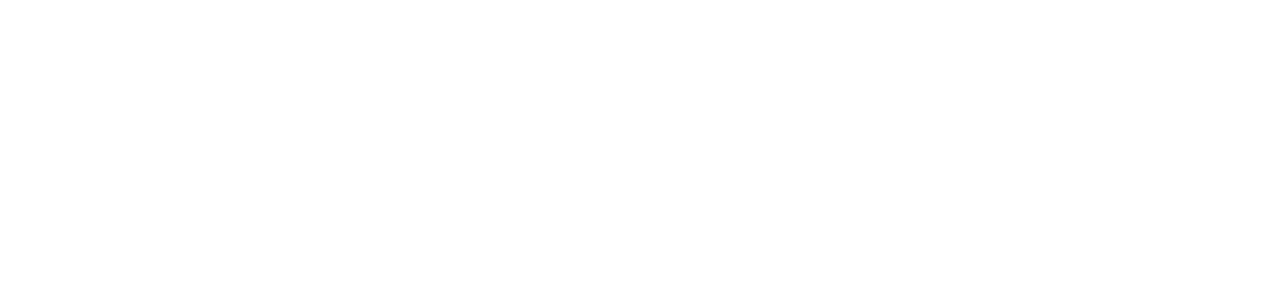
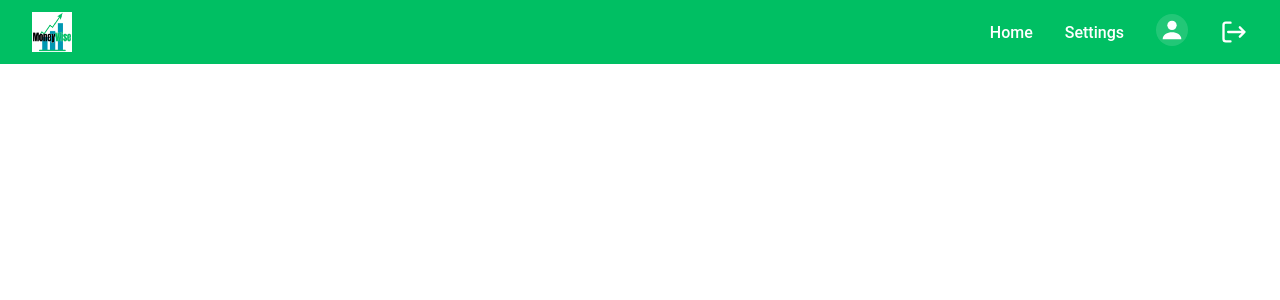
Before and after one commit to chippee08/MoneyWise, a Vue app in the folder MoneyWise/: page /home in a window 1280 px wide. Shown: the top 300 px of the page. Built offline with nearby package versions, Linux system fonts and the light colour scheme.

Commit message:
Updae header
Created the design for header

```diff
--- /dev/null
+++ b/MoneyWise/src/components/header.vue
@@ -0,0 +1,267 @@
+<template>
+  <header class="header">
+    <!-- Logo (left on desktop, center on mobile) -->
+    <div class="logo-container">
+      <img src="@/assets/MoneyWise-Icon.png" alt="MoneyWise Logo" class="logo" />
+    </div>
+
+    <!-- Desktop Navigation -->
+    <nav class="nav">
+      <a href="/home" class="nav-link">Home</a>
+      <a href="/settings" class="nav-link">Settings</a>
+      <a href="/profile" class="nav-link">
+        <!-- Profile SVG Icon -->
+        <svg class="profile-icon" width="32" height="32" viewBox="0 0 24 24" fill="#fff">
+          <circle cx="12" cy="8" r="4"/>
+          <path d="M4 20c0-4 4-6 8-6s8 2 8 6" />
+        </svg>
+      </a>
+      <button class="signout-btn" title="Sign Out">
+        <!-- Sign Out SVG Icon -->
+        <svg class="signout-icon" width="28" height="28" viewBox="0 0 24 24" fill="none" stroke="#fff" stroke-width="2" stroke-linecap="round" stroke-linejoin="round">
+          <path d="M17 16l4-4m0 0l-4-4m4 4H7"/>
+          <path d="M9 20H5a2 2 0 0 1-2-2V6a2 2 0 0 1 2-2h4"/>
+        </svg>
+      </button>
+    </nav>
+
+    <!-- Hamburger Menu Icon (mobile only) -->
+    <button
+    class="menu-btn"
+    v-if="!sidebarOpen"
+    @click="toggleSidebar"
+    aria-label="Open navigation"
+    >
+    <svg width="32" height="32" fill="white" viewBox="0 0 24 24">
+        <rect y="4" width="24" height="2" rx="1"/>
+        <rect y="11" width="24" height="2" rx="1"/>
+        <rect y="18" width="24" height="2" rx="1"/>
+    </svg>
+    </button>
+
+    <!-- Sidebar (mobile only) -->
+    <transition name="sidebar">
+      <aside v-if="sidebarOpen" class="sidebar">
+        <div class="sidebar-header">
+          <img src="@/assets/MoneyWise-Icon.png" alt="MoneyWise Logo" class="sidebar-logo" />
+          <button class="close-btn" @click="toggleSidebar" aria-label="Close navigation">&times;</button>
+        </div>
+        <nav class="sidebar-nav">
+          <a href="/home" class="sidebar-link" @click="toggleSidebar">Home</a>
+          <a href="/settings" class="sidebar-link" @click="toggleSidebar">Settings</a>
+          <a href="/profile" class="sidebar-link" @click="toggleSidebar">
+            <!-- Profile SVG Icon -->
+            <svg class="profile-icon" width="32" height="32" viewBox="0 0 24 24" fill="#fff">
+              <circle cx="12" cy="8" r="4"/>
+              <path d="M4 20c0-4 4-6 8-6s8 2 8 6" />
+            </svg>
+            Profile
+          </a>
+          <button class="sidebar-signout" @click="toggleSidebar">
+            <!-- Sign Out SVG Icon -->
+            <svg class="signout-icon" width="28" height="28" viewBox="0 0 24 24" fill="none" stroke="#fff" stroke-width="2" stroke-linecap="round" stroke-linejoin="round">
+              <path d="M17 16l4-4m0 0l-4-4m4 4H7"/>
+              <path d="M9 20H5a2 2 0 0 1-2-2V6a2 2 0 0 1 2-2h4"/>
+            </svg>
+            Sign Out
+          </button>
+        </nav>
+      </aside>
+    </transition>
+    <!-- Overlay for sidebar -->
+    <div v-if="sidebarOpen" class="sidebar-overlay" @click="toggleSidebar"></div>
+  </header>
+</template>
+
+<script setup lang="ts">
+import { ref } from 'vue'
+const sidebarOpen = ref(false)
+function toggleSidebar() {
+  sidebarOpen.value = !sidebarOpen.value
+}
+</script>
+
+<style lang="scss" scoped>
+.header {
+  width: 100%;
+  background: #00bf63;
+  display: flex;
+  align-items: center;
+  justify-content: space-between;
+  padding: 0 2rem;
+  height: 64px;
+  position: relative;
+  z-index: 10;
+  font-family: 'Roboto', sans-serif;
+}
+
+.logo-container {
+  display: flex;
+  align-items: center;
+  height: 100%;
+}
+
+.logo {
+  height: 40px;
+  width: 40px;
+}
+
+.nav {
+  display: flex;
+  align-items: center;
+  gap: 2rem;
+}
+
+.nav-link {
+  color: #fff;
+  text-decoration: none;
+  font-weight: 500;
+  font-size: 1rem;
+  transition: opacity 0.2s;
+  &:hover {
+    opacity: 0.7;
+  }
+}
+
+.profile-icon {
+  width: 32px;
+  height: 32px;
+  border-radius: 50%;
+  background: #fff2;
+  padding: 2px;
+}
+
+.signout-btn {
+  background: none;
+  border: none;
+  cursor: pointer;
+  padding: 0;
+}
+
+.signout-icon {
+  width: 28px;
+  height: 28px;
+  vertical-align: middle;
+}
+
+.menu-btn {
+  display: none;
+  background: none;
+  border: none;
+  cursor: pointer;
+  margin-left: 1rem;
+}
+
+.sidebar-overlay {
+  position: fixed;
+  inset: 0;
+  background: rgba(0,0,0,0.3);
+  z-index: 19;
+}
+
+.sidebar {
+  position: fixed;
+  top: 0;
+  right: 0;
+  width: 220px;
+  height: 100vh;
+  background: #00bf63;
+  box-shadow: -2px 0 8px rgba(0,0,0,0.1);
+  z-index: 20;
+  display: flex;
+  flex-direction: column;
+  padding: 1rem 1.5rem;
+  animation: sidebar-in 0.2s;
+}
+
+@keyframes sidebar-in {
+  from { transform: translateX(100%); }
+  to { transform: translateX(0); }
+}
+
+.sidebar-header {
+  display: flex;
+  align-items: center;
+  justify-content: center;
+  position: relative;
+  margin-bottom: 2rem;
+}
+
+.sidebar-logo {
+  width: 48px;
+  height: 48px;
+  margin: 0 auto;
+}
+
+.close-btn {
+  position: absolute;
+  right: 0;
+  top: 0;
+  background: none;
+  border: none;
+  color: #fff;
+  font-size: 2rem;
+  cursor: pointer;
+  line-height: 1;
+}
+
+.sidebar-nav {
+  display: flex;
+  flex-direction: column;
+  gap: 1.5rem;
+  align-items: flex-start;
+}
+
+.sidebar-link {
+  color: #fff;
+  text-decoration: none;
+  font-size: 1.1rem;
+  display: flex;
+  align-items: center;
+  gap: 0.5rem;
+  font-weight: 500;
+  &:hover {
+    opacity: 0.7;
+  }
+}
+
+.sidebar-signout {
+  background: none;
+  border: none;
+  color: #fff;
+  font-size: 1.1rem;
+  display: flex;
+  align-items: center;
+  gap: 0.5rem;
+  cursor: pointer;
+  font-weight: 500;
+  &:hover {
+    opacity: 0.7;
+  }
+}
+
+@media (max-width: 500px) {
+  .header {
+    padding: 0 1rem;
+    justify-content: center;
+    font-family: 'Roboto', sans-serif;
+  }
+  .logo-container {
+    flex: 1;
+    justify-content: center;
+    order: 2;
+  }
+  .logo {
+    margin: 0 auto;
+    display: block;
+  }
+  .nav {
+    display: none;
+  }
+  .menu-btn {
+    display: block;
+    order: 3;
+    z-index: 21;
+  }
+}
+</style>
--- a/MoneyWise/src/pages/home.vue
+++ b/MoneyWise/src/pages/home.vue
@@ -1,13 +1,18 @@
 <template>
+    <Header />
     <div>
-
+        <!-- Your home page content here -->
     </div>
 </template>
 
-<script setup>
-
+<script setup lang="ts">
+import Header from '@/components/header.vue'
 </script>
 
-<style lang="scss" scoped>
-
+<style lang="scss">
+    * {
+        margin: 0;
+        padding: 0;
+        box-sizing: border-box;
+    }
 </style>
```
Also changed, not shown: MoneyWise/src/components/footer.vue (added, +13 -0 lines).
